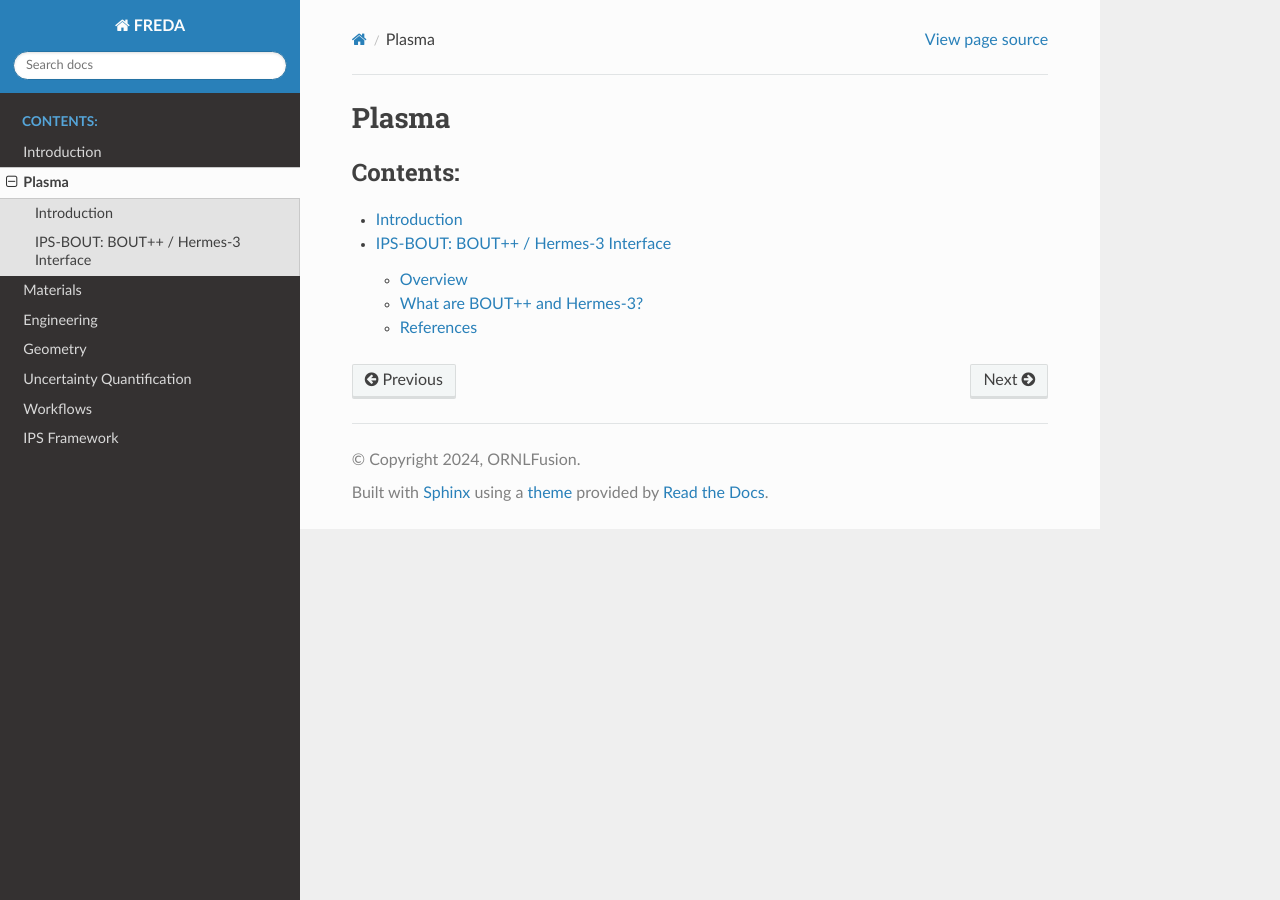
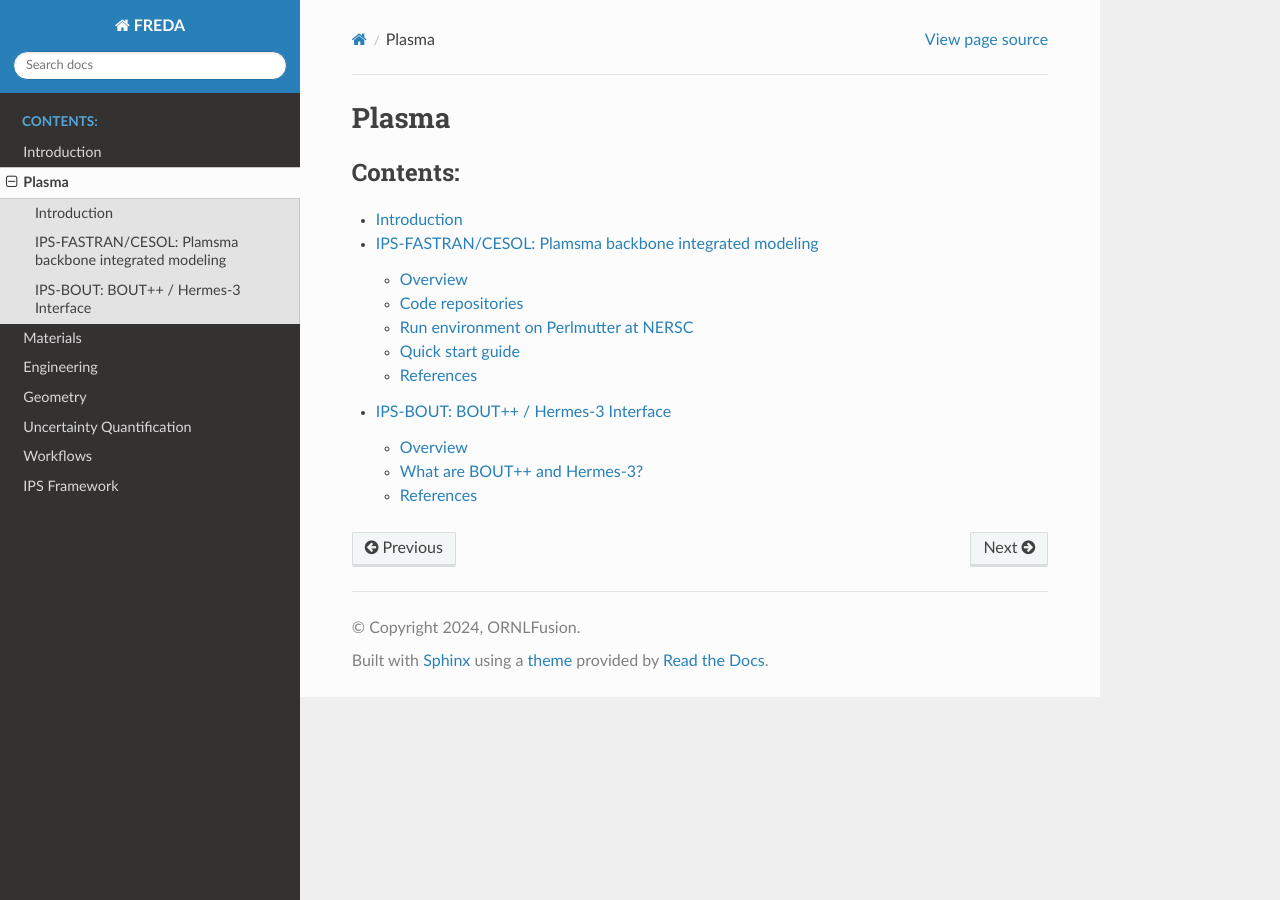
Before and after one commit to ORNL-Fusion/freda-doc, a Sphinx documentation site: the page built from docs/plasma.rst, in a window 1280 px wide. Built offline with Sphinx 7.4.7 and the Read the Docs theme 3.1.0, drawn with Linux system fonts in a browser that asks for light colours; some of the changed lines change nothing that is shown.

Commit message:
ips-fastran intro

```diff
--- a/docs/plasma.rst
+++ b/docs/plasma.rst
@@ -7,4 +7,5 @@ Plasma
    :caption: Contents:
 
    plasma/introduction
+   plasma/ipsfastran
    plasma/bout
--- /dev/null
+++ b/docs/plasma/ipsfastran.rst
@@ -0,0 +1,63 @@
+IPS-FASTRAN/CESOL: Plamsma backbone integrated modeling
+=======================================================
+
+Overview
+--------
+
+IPS-FASTRAN is an integrated modeling platform for a wide range of flexible theory-based integrated modeling workflows for Tokamak, built upon the High Performance Computing (HPC) Integrated Plasma Simulator `IPS <https://ips-framework.readthedocs.io/en/latest>`_ framework. Typical IPS-FASTRAN workflows include:
+
+- Iterative steady-state scenario modeling self-consistent with the state-of-art models of core transport, edge pedestal, equilibrium, stability, heating, and current drive
+- Time-dependent modeling of discharge evolution from current ramp-up to termination towards a high fidelity tokamak pulse design (TokSimulator)
+- Coupled Core-Edge Pedestal-SOL modeling (CESOL)
+- Experiment analysis such as power balance, kinetic EFIT, and core transport analysis
+- Optimization and theory-based reactor design (TokDesigner)
+- Develop surrogate models for the integrated modeling components
+
+Code repositories
+-----------------
+
+- IPS-FASTRAN: https://github.com/ORNL-Fusion/ips-fastran
+- IPS-EPED: https://github.com/ORNL-Fusion/ips-eped
+- IPS-SOLPS-ITER: https://github.com/ORNL-Fusion/ips-solps-iter
+- TokDesigner: https://github.com/ORNL-Fusion/TokDesigner
+
+Run environment on Perlmutter at NERSC
+--------------------------------------
+
+Conda environment
+
+.. code-block:: bash
+
+   > module load python
+   > conda activate /global/common/software/atom/perlmutter/cesol/conda/latest
+
+Test
+
+.. code-block:: bash
+
+    > python
+    Python 3.8.19 | packaged by conda-forge | (default, Mar 20 2024, 12:47:35)
+    [GCC 12.3.0] on linux
+    Type "help", "copyright", "credits" or "license" for more information.
+    >>>import fastran
+    >>>import fastran.plasmastate.plasmastate
+    >>>import solps_iter
+    >>>import solpsutils
+    >>>
+
+.. code-block:: bash
+
+ 	> ips.py --version
+	ips.py 0.8.1
+
+Quick start guide
+-----------------
+
+See https://ornl-fusion.github.io/tokdesigner-doc/quick_start_guide.html
+
+References
+----------
+
+**IPS-FASTRAN** J.M. Park, et. al., "Integrated modeling of high bN steady state scenario on DIII-D", Phys. Plasmas, 25, 012506 (2018) `doi.org/10.1063/1.5013021 <https://doi.org/10.1063/1.5013021>`_
+
+**IPS** W. R. Elwasif, et. al., "The Design and Implementation of the SWIM Integrated Plasma Simulator", Pisa, Italy, 2010, pp. 419-427, `doi: 10.1109/PDP.2010.63 <https://ieeexplore.ieee.org/document/5452438>`_.
```
